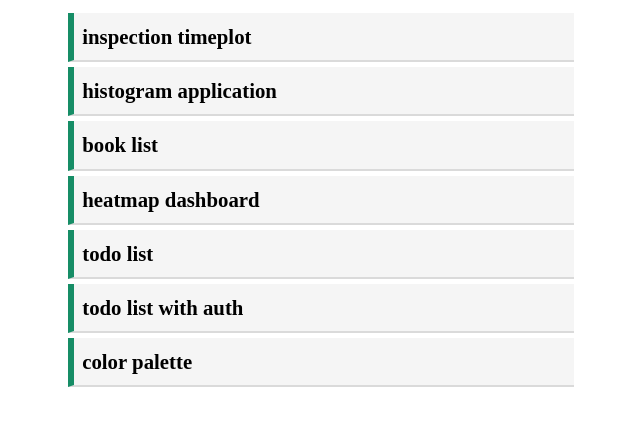
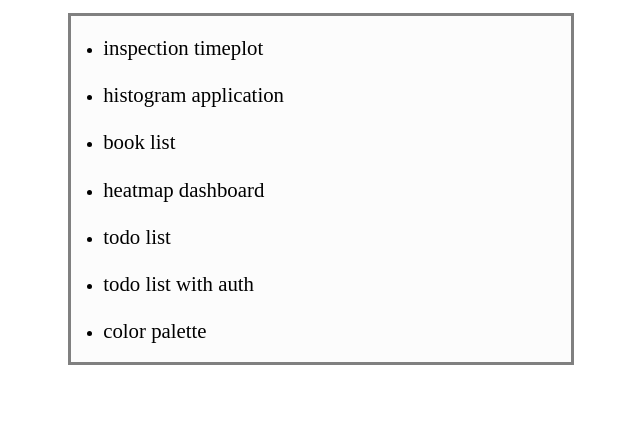
Before and after one commit to seijikojima/application, a plain HTML site: page index.html in a window 1280 px wide. Shown: the part 77-502 px from the top of the page, without its empty margins (319-959 px from the left). Drawn offline with Linux system fonts and the light colour scheme.

Commit message:
simple app list

```diff
--- a/index.html
+++ b/index.html
@@ -40,17 +40,17 @@ ul {
   padding: 0;
 }
 
-ul li, ol li {
+/* ul li, ol li {
   color: #404040;
-  border-left: solid 6px #168d66;/*左側の線*/
-  border-bottom: solid 2px #dadada;/*下に灰色線*/
+  border-left: solid 6px #168d66;
+  border-bottom: solid 2px #dadada;
   background: whitesmoke;
-  margin-bottom: 5px;/*下のバーとの余白*/
+  margin-bottom: 5px;
   line-height: 1.5;
   padding: 0.5em;
-  list-style-type: none!important;/*ポチ消す*/
+  list-style-type: none!important;
   font-weight: bold;
-}
+} */
 a {
     text-decoration: none;
     /* font-family: 'Bradley Hand','Segoe Script','Segoe Print',sans-serif; */
@@ -60,6 +60,18 @@ a {
 
  a:hover {
      color : #168d66;
+     /* background-color: #000; */
  }
 
+ ul, ol {
+  background: #fcfcfc;/*背景色*/
+  padding: 0.5em 0.5em 0.5em 2em;/*ボックス内の余白*/
+  border: solid 3px gray;/*線の種類 太さ 色*/
+}
+
+ul li, ol li {
+  line-height: 1.5; /*文の行高*/
+  padding: 0.5em 0; /*前後の文との余白*/
+}
+
 </style>
```
